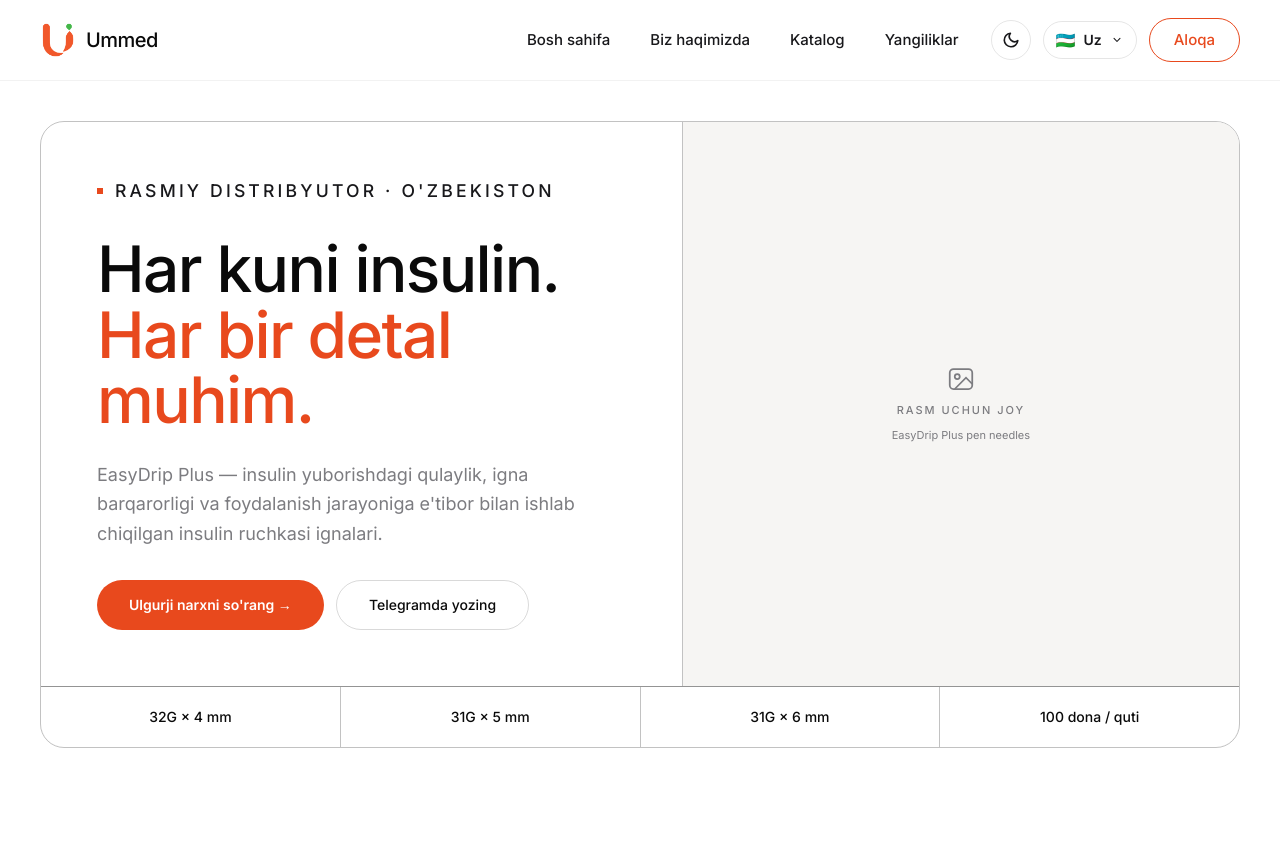
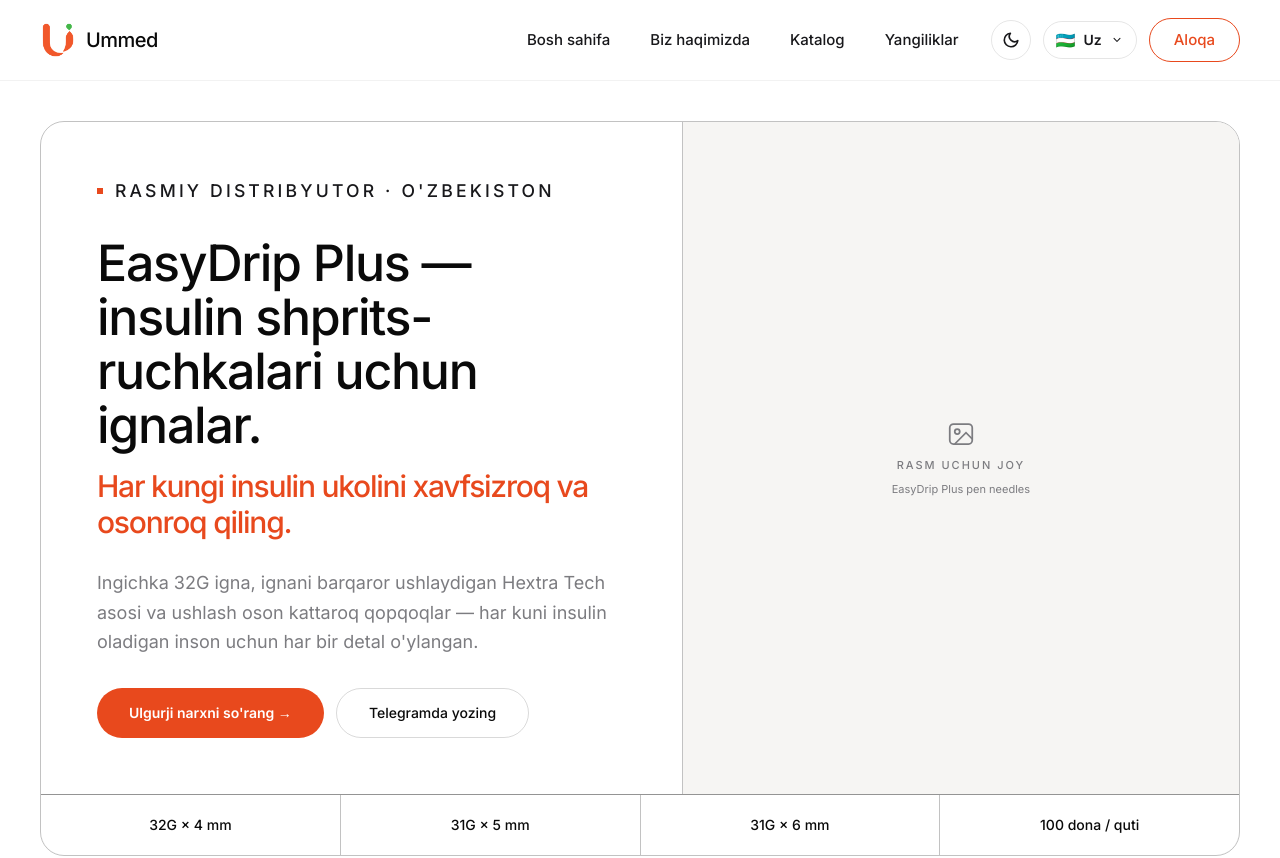
Before and after one commit to theibragimov/ummed-sayt, a Next.js app: page /easydripplus in a window 1280 px wide. Shown: the top 858 px of the page. Built offline with nearby package versions, Linux system fonts and the light colour scheme; a web font is replaced by a local one.

Commit message:
feat(easydrip): hero headline names the product and its benefit
Co-Authored-By: Claude Opus 5.5 <noreply@anthropic.com>

```diff
--- a/components/EasyDripLanding.js
+++ b/components/EasyDripLanding.js
@@ -117,9 +117,9 @@ export default function EasyDripLanding() {
             <div className="grid lg:grid-cols-[1.15fr_1fr]">
               <div className="p-6 sm:p-10 lg:p-14 flex flex-col justify-center">
                 <span className="section-label">{t.hero.kicker}</span>
-                <h1 className="text-[32px] sm:text-5xl lg:text-[64px] font-medium leading-[1.02] tracking-tight mt-5 sm:mt-8" style={text}>
-                  {t.hero.title[0]}<br />
-                  <span style={{ color: ORANGE }}>{t.hero.title[1]}</span>
+                <h1 className="text-[28px] sm:text-[40px] lg:text-[50px] font-medium leading-[1.08] tracking-tight mt-5 sm:mt-8" style={text}>
+                  {t.hero.title[0]}
+                  <span className="block mt-3 sm:mt-4 text-[0.6em] leading-[1.2]" style={{ color: ORANGE }}>{t.hero.title[1]}</span>
                 </h1>
                 <p className="mt-5 sm:mt-7 text-base sm:text-lg font-light leading-relaxed max-w-[540px]" style={muted}>{t.hero.lead}</p>
                 <div className="mt-8 flex flex-col sm:flex-row gap-3">
--- a/components/easydrip-content.js
+++ b/components/easydrip-content.js
@@ -69,8 +69,8 @@ export const TXT = {
   uz: {
     hero: {
       kicker: "Rasmiy distribyutor · O'zbekiston",
-      title: ["Har kuni insulin.", "Har bir detal muhim."],
-      lead: "EasyDrip Plus — insulin yuborishdagi qulaylik, igna barqarorligi va foydalanish jarayoniga e'tibor bilan ishlab chiqilgan insulin ruchkasi ignalari.",
+      title: ["EasyDrip Plus — insulin shprits-ruchkalari uchun ignalar.", "Har kungi insulin ukolini xavfsizroq va osonroq qiling."],
+      lead: "Ingichka 32G igna, ignani barqaror ushlaydigan Hextra Tech asosi va ushlash oson kattaroq qopqoqlar — har kuni insulin oladigan inson uchun har bir detal o'ylangan.",
       cta1: "Ulgurji narxni so'rang",
       cta2: "Telegramda yozing",
       chips: ["32G × 4 mm", "31G × 5 mm", "31G × 6 mm", "100 dona / quti"],
@@ -196,8 +196,8 @@ export const TXT = {
   ru: {
     hero: {
       kicker: "Официальный дистрибьютор · Узбекистан",
-      title: ["Инсулин каждый день.", "Важна каждая деталь."],
-      lead: "EasyDrip Plus — иглы для инсулиновых шприц-ручек, разработанные с вниманием к удобству введения инсулина, стабильности иглы и самому процессу использования.",
+      title: ["EasyDrip Plus — иглы для инсулиновых шприц-ручек.", "Сделайте ежедневные инъекции инсулина безопаснее и проще."],
+      lead: "Тонкая игла 32G, основание Hextra Tech для стабильной фиксации иглы и увеличенные колпачки, которые легко держать, — для того, кто вводит инсулин каждый день, продумана каждая деталь.",
       cta1: "Узнать оптовую цену",
       cta2: "Написать в Telegram",
       chips: ["32G × 4 мм", "31G × 5 мм", "31G × 6 мм", "100 шт. / коробка"],
@@ -323,8 +323,8 @@ export const TXT = {
   en: {
     hero: {
       kicker: "Official distributor · Uzbekistan",
-      title: ["Insulin every day.", "Every detail matters."],
-      lead: "EasyDrip Plus — insulin pen needles designed with attention to injection comfort, needle stability and the way they are actually used.",
+      title: ["EasyDrip Plus — needles for insulin pens.", "Make your daily insulin injections safer and easier."],
+      lead: "A thin 32G needle, the Hextra Tech hub that holds the needle steady, and larger caps that are easy to grip — every detail is designed for people who inject insulin every day.",
       cta1: "Get wholesale price",
       cta2: "Message on Telegram",
       chips: ["32G × 4 mm", "31G × 5 mm", "31G × 6 mm", "100 pcs / box"],
```
